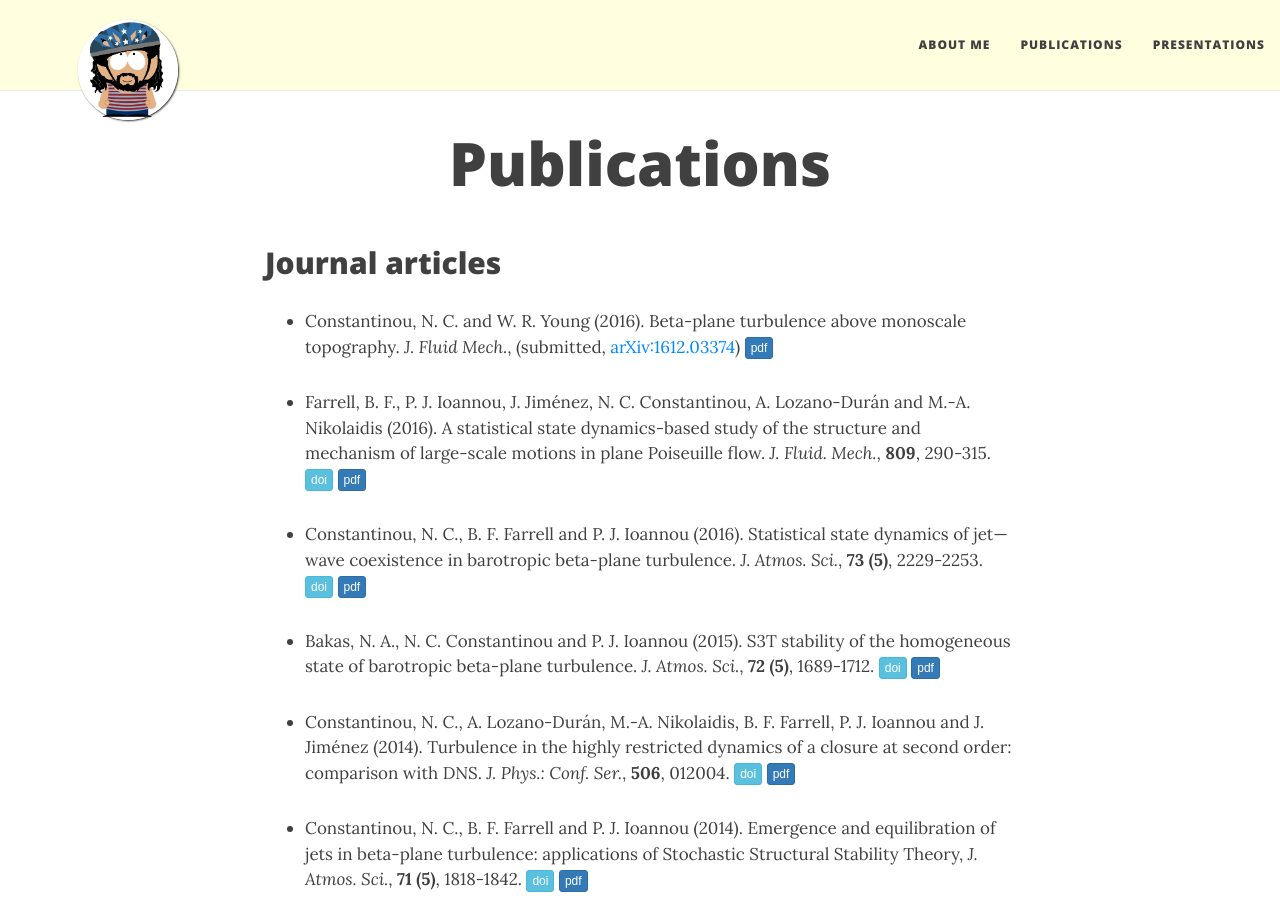
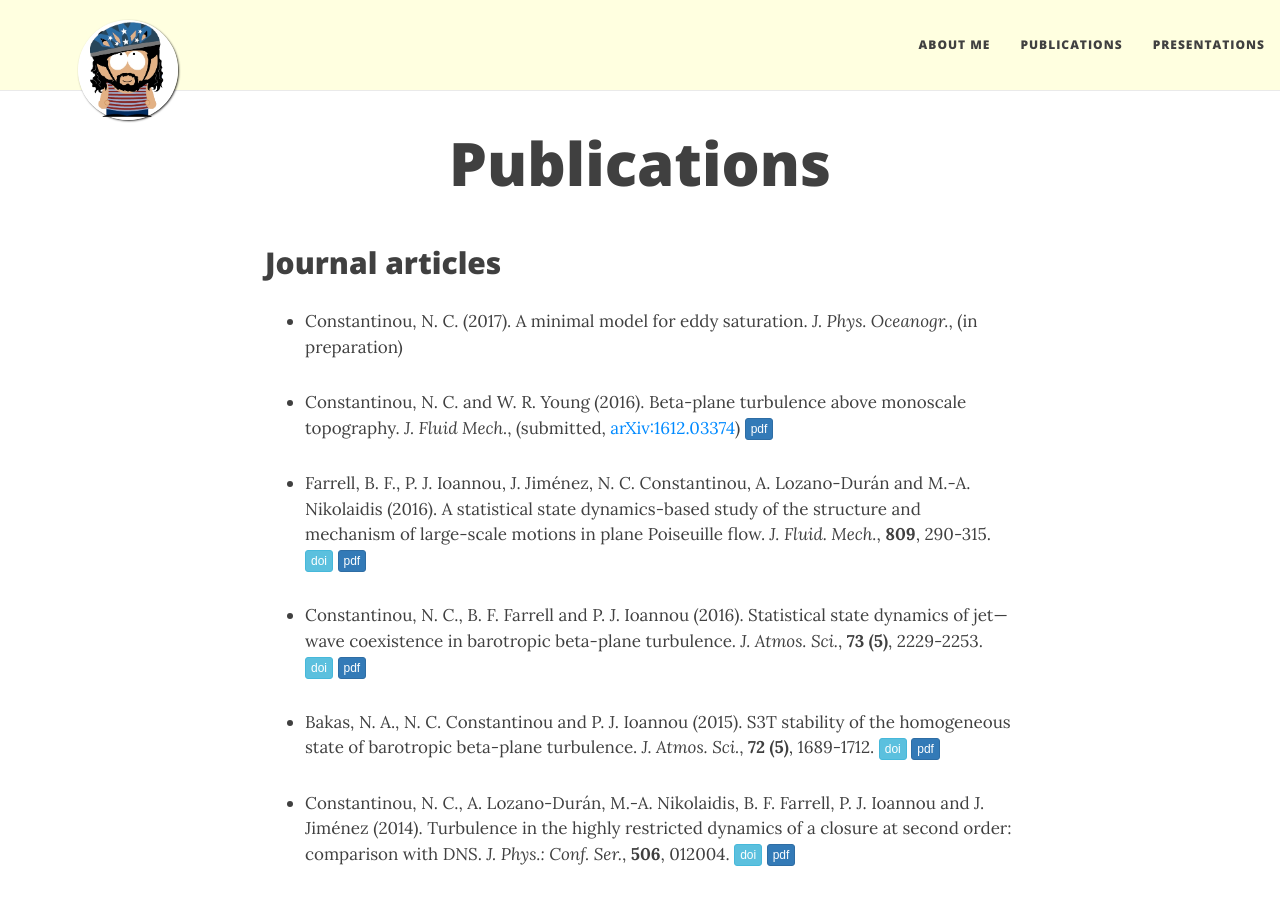
Before and after one commit to navidcy/navidcy.github.io, a Jekyll site: the page built from publications.md, in a window 1280 px wide and 900 px high. Built offline with Jekyll 4.4.1, drawn with Linux system fonts in a browser that asks for light colours; nearby versions of some CDN libraries.

Commit message:
added JPO paper in prep

```diff
--- a/publications.md
+++ b/publications.md
@@ -5,6 +5,8 @@ title: Publications
 ---
 
 ## Journal articles
+
+- Constantinou, N. C. (2017). A minimal model for eddy saturation. _J. Phys. Oceanogr._, (in preparation)
 
 - Constantinou, N. C. and W. R. Young (2016). Beta-plane turbulence above monoscale topography. _J. Fluid Mech._, (submitted, [arXiv:1612.03374][arXiv:1612.03374])  <a class="btn btn-primary btn-xs{{end}}" href="betaplane-topo-1.pdf"><span style="font-family:sans-serif;">pdf</span></a>
 
```
